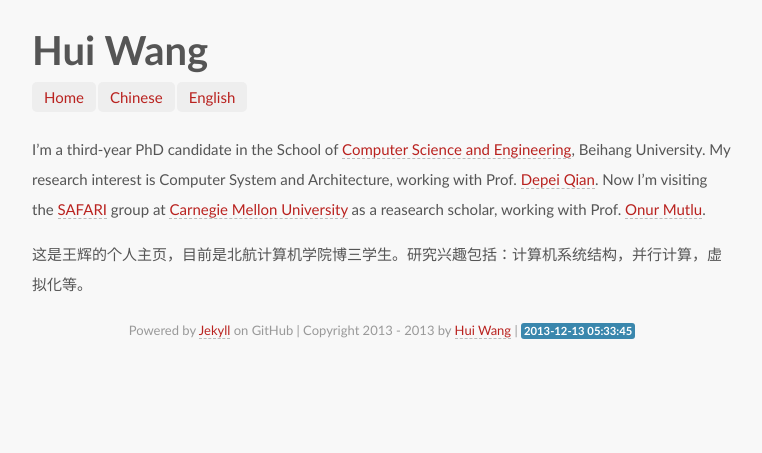
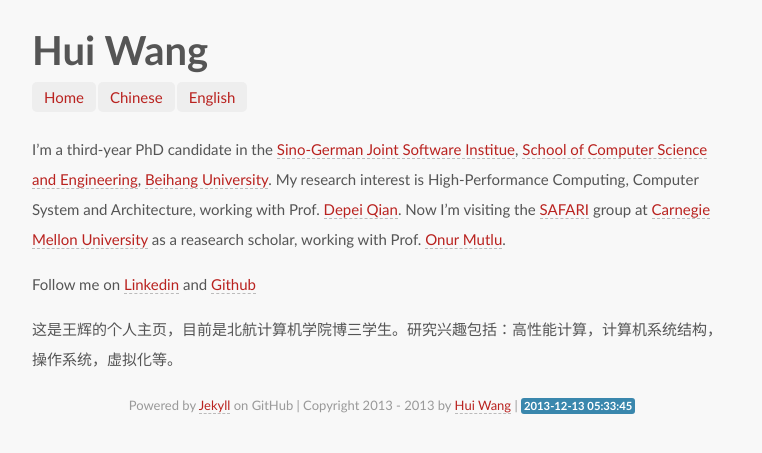
Before and after one commit to thinkwh/thinkwh.github.io, a Jekyll site: the page built from index.md, in a window 1280 px wide. Shown: the top 453 px of the page, without its empty margins (258-1020 px from the left). Built offline with Jekyll 4.4.1, drawn with Linux system fonts in a browser that asks for light colours; some web fonts are replaced; Markdown is read by kramdown in place of the engine named in the settings.

Commit message:
add JSI, linkedin and github link

```diff
--- a/index.md
+++ b/index.md
@@ -3,13 +3,16 @@ layout: home
 avatar: yes
 ---
 
-I'm a third-year PhD candidate in the School of
-[Computer Science and Engineering](http://scse.buaa.edu.cn),
-Beihang University. My research interest is
-Computer System and Architecture, working with Prof.
+I'm a third-year PhD candidate in the
+[Sino-German Joint Software Institue](http://www.jsi.buaa.edu.cn),
+[School of Computer Science and Engineering](http://scse.buaa.edu.cn),
+[Beihang University](http://ev.buaa.edu.cn/). My research interest is
+High-Performance Computing, Computer System and Architecture, working with Prof.
 [Depei Qian](http://scse.buaa.edu.cn/Webxx/Cms_qt/szdw.jsp?id=22865&lx=6).
 Now I'm visiting the [SAFARI](http://safari.ece.cmu.edu/) group
 at [Carnegie Mellon University](http://cmu.edu) as a reasearch scholar,
 working with Prof. [Onur Mutlu](http://users.ece.cmu.edu/~omutlu/).
 
-这是王辉的个人主页，目前是北航计算机学院博三学生。研究兴趣包括：计算机系统结构，并行计算，虚拟化等。
+Follow me on [Linkedin](http://www.linkedin.com/in/thinkwh) and [Github](https://github.com/thinkwh)
+
+这是王辉的个人主页，目前是北航计算机学院博三学生。研究兴趣包括：高性能计算，计算机系统结构，操作系统，虚拟化等。
```
